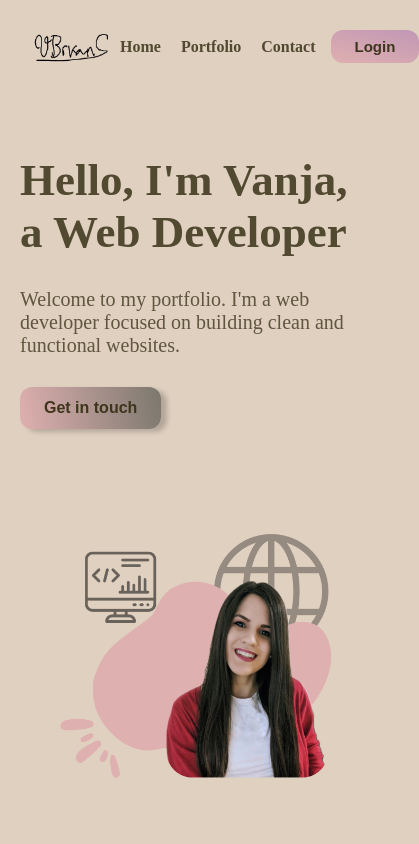
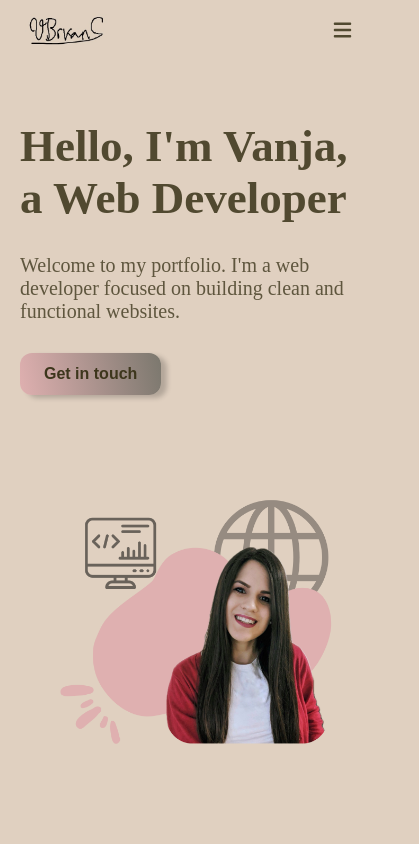
Before and after one commit to vanjabrkan/Portfolio, a React (Vite) app: page /#/ in a window 390 px wide. Shown: the top 844 px of the page, 419 px wide, since content can reach past the window. Built offline with nearby package versions, Linux system fonts and the light colour scheme.

Commit message:
Add burger menu for smaller screens

```diff
--- a/package.json
+++ b/package.json
@@ -11,6 +11,9 @@
     "deploy": "gh-pages -d dist"
   },
   "dependencies": {
+    "@fortawesome/fontawesome-svg-core": "^7.1.0",
+    "@fortawesome/free-solid-svg-icons": "^7.1.0",
+    "@fortawesome/react-fontawesome": "^3.1.0",
     "react": "^19.2.0",
     "react-dom": "^19.2.0"
   },
--- a/src/components/Navbar/Navbar.jsx
+++ b/src/components/Navbar/Navbar.jsx
@@ -1,15 +1,18 @@
 import react from "react";
 import "./navbar.css";
 import logo from "../../assets/logo.jpg";
+import { FontAwesomeIcon } from "@fortawesome/react-fontawesome";
+import { faBars } from "@fortawesome/free-solid-svg-icons";
 
 function Header(props) {
   return (
     <div className="headerAreaRoot">
       <Logo />
-      <div className="mainMenuAndLoginButton">
+      <div className="burgerMenu">
+        <FontAwesomeIcon icon={faBars} size="lg" />
+      </div>
       <MainMenu />
-      <LoginButton />
-    </div> </div>
+    </div>
   );
 }
 
@@ -25,6 +28,7 @@ function Logo() {
 
 function MainMenu() {
   const menuItems = ["Home", "Portfolio", "Contact"];
+  const loginItem = "Login";
   return (
     <div className="mainMenuRootConteiner">
       {menuItems.map((menuItem, index) => (
@@ -32,11 +36,7 @@ function MainMenu() {
           {menuItem}
         </div>
       ))}
+      <div className="singleMenuItem loginMenuItem">{loginItem}</div>
     </div>
   );
 }
-
-function LoginButton() {
-  return <div className="loginButtonRootConteiner">
-    <button className="loginButton">Login</button></div>;
-}
--- a/src/components/Navbar/navbar.css
+++ b/src/components/Navbar/navbar.css
@@ -2,15 +2,7 @@
 .headerAreaRoot {
   display: flex;
   justify-content: space-between;
-  padding: 30px;
   align-items: center;
-}
-
-.mainMenuAndLoginButton {
-  display: flex;
-  flex: 1;
-  justify-content: end;
-  gap:15px;
 }
 
 /* Logo Styling */
@@ -19,58 +11,83 @@
   flex: 1;
   justify-content: start;
   align-items: center;
+  padding-left: 25px;
 }
 
 .logoImage {
-  width: 90px; /* promeni veličinu po želji */
+  width: 90px;
   height: auto;
 }
 
 /* main Menu Styling */
 .mainMenuRootConteiner {
   display: flex;
-  justify-content: center;
-  align-items: center;
-  gap: 20px;
+  flex: 1;
+  justify-content: end;
+  gap: 5px;
+  padding: 15px 45px;
 }
 
 .singleMenuItem {
   font: 40px;
-    font-weight: bold;
+  font-weight: bold;
   cursor: pointer;
+  padding: 10px 15px;
+  border-radius: 12px;
+}
+
+.loginMenuItem {
+  background-color: #dfb0b0;
 }
 
 .singleMenuItem:hover {
-  color: red
-}
-/* login Button Styling */
-.loginButtonRootConteiner {
-  text-align: center;
+  color: rgb(255, 255, 255);
+  background-color: #b5a79a;
 }
 
-
-/* Buttons */
-.loginButton {
-  background: linear-gradient(15deg, #dfb0b0, #bd8fb3e1);
-  color: #3d361c;
-  border: none;
-  border-radius: 12px; /* Rounded corners for smooth, soft button appearance */
-  padding: 8px 24px; /* Inner spacing: height and width of the button */
-  font-size: 15px;
-  font-weight: bold;
-  cursor: pointer; /* Mouse cursor changes to pointer */
-  transition: all 0.3s ease; /* Smooth animation for hover/active effects */
-
-}
-
-.loginButton:hover {
-  transform: translateY(
-    -2px
-  ); /* Button moves slightly up to create a “lifted” 3D effect */
-
-}
-
-.loginButton:active {
+.singleMenuItem:active {
   transform: translateY(0); /* When clicking, button goes back down */
   box-shadow: 0 4px 10px rgba(0, 0, 0, 0.2); /* Shadow becomes smaller again */
 }
+
+/* ========================== */
+/* RESPONSIVE FOR SMALL SCREENS */
+@media (max-width: 619px) {
+  .mainMenuRootConteiner {
+    display: flex;
+    flex-direction: column;
+    background-color: #dfb0b0;
+    justify-content: flex-start;
+    align-items: center;
+    position: fixed;
+    height: 100vh;
+    top: 0;
+    right: -100%;
+    width: min(12em, 100%);
+    z-index: 10;
+    border-left: 1px solid rgba(196, 146, 146, 0.4);
+    padding: 30px 0;
+    transition: right 300ms ease-out;
+  }
+
+  .mainMenuRootConteiner.shows {
+    right: 0;
+  }
+
+  .singleMenuItem {
+    width: 100%;
+    padding: 1em 0;
+    border-radius: 0;
+    display: flex;
+    justify-content: center;
+    align-items: center;
+    text-align: center;
+  }
+
+  .burgerMenu {
+    display: flex;
+    flex: 1;
+    justify-content: end;
+    padding: 20px 35px;
+  }
+}
```
Also changed, not shown: 1 other file (tests, documents, lock files or other folders).
